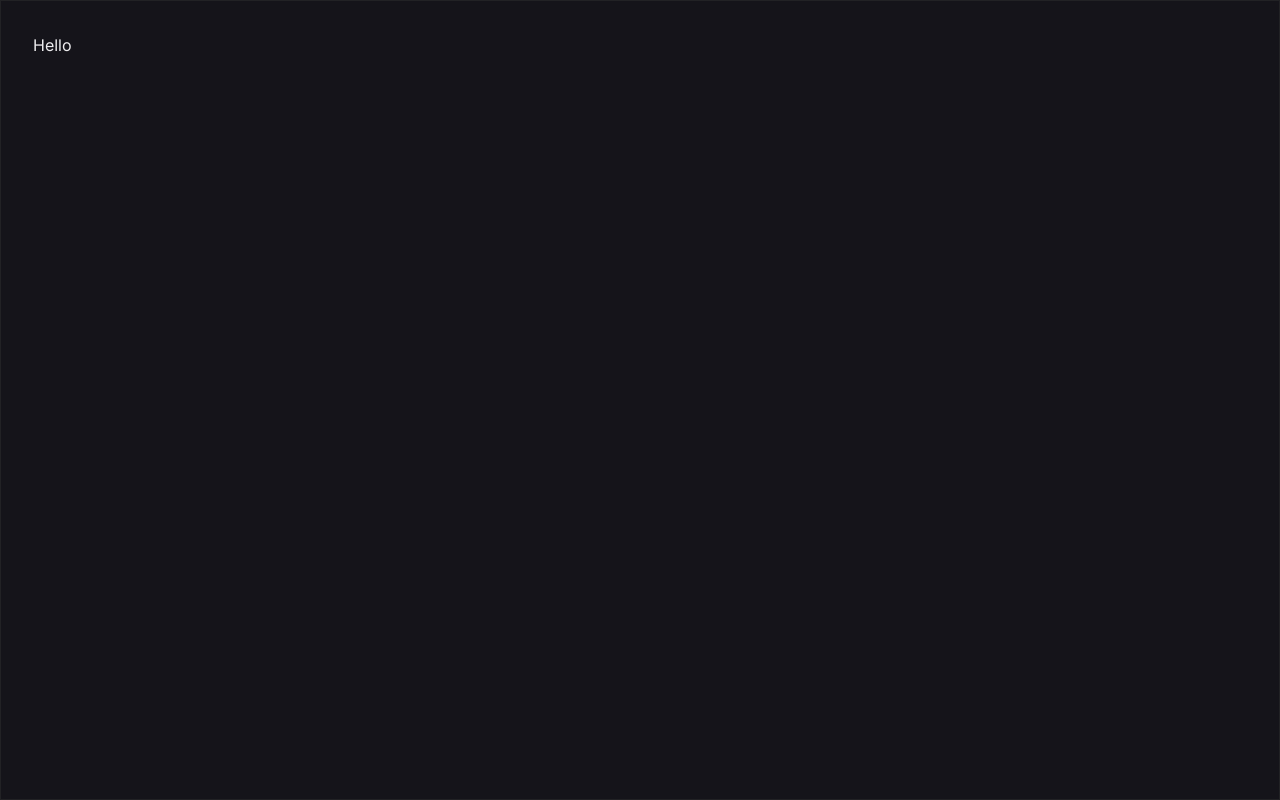
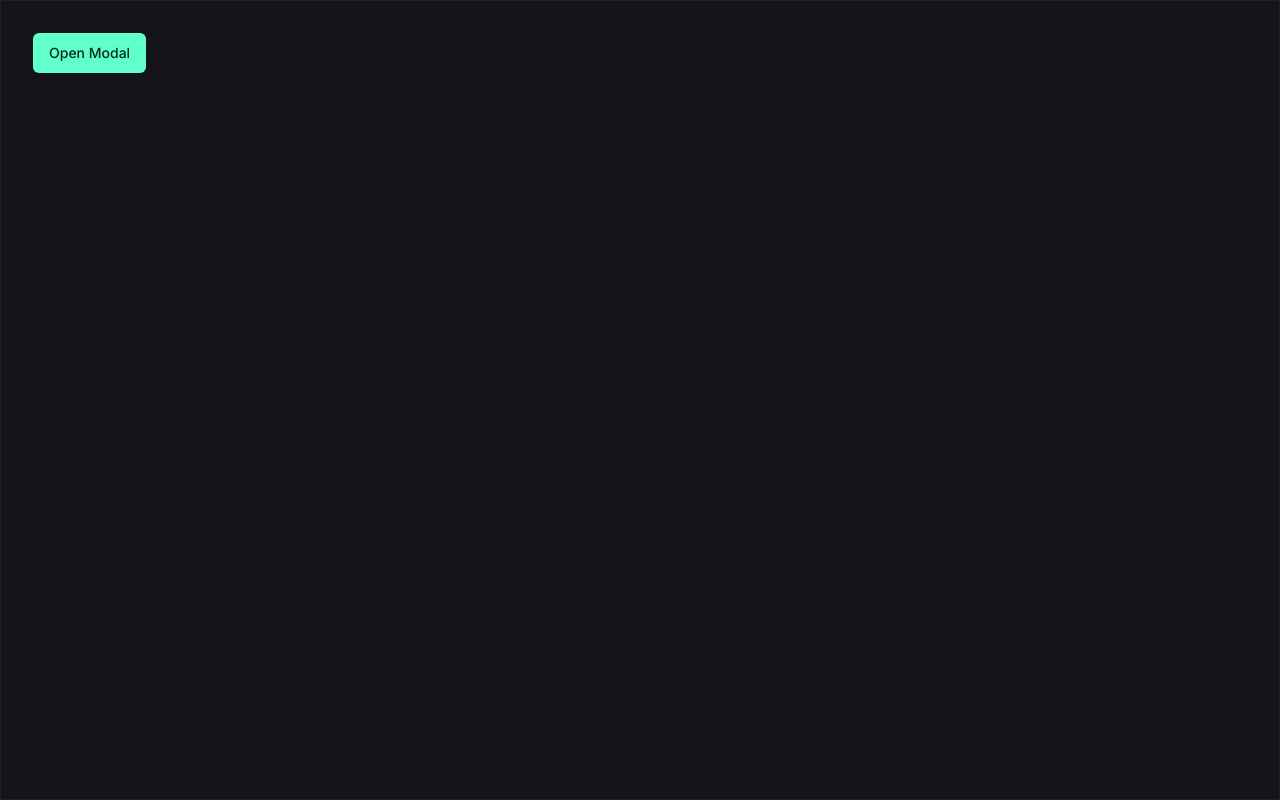
Before and after one commit to juliencrn/framer-motion-experiments, a Next.js app: page / in a window 1280 px wide. Built offline with nearby package versions, Linux system fonts and the light colour scheme.

Commit message:
Integrate static modal (without animation)

```diff
--- a/src/app/page.tsx
+++ b/src/app/page.tsx
@@ -3,7 +3,9 @@ import { Modal } from "@/components/modal";
 export default function Home() {
   return (
     <main className="flex min-h-screen flex-col">
-      <section className="flex-1 border container py-8">Hello</section>
+      <section className="flex-1 border container py-8">
+        <Modal />
+      </section>
     </main>
   );
 }
--- /dev/null
+++ b/src/components/modal.tsx
@@ -0,0 +1,74 @@
+"use client";
+
+import { cn } from "@/lib/utils";
+import React, { useState } from "react";
+import { buttonVariants } from "./ui/button";
+
+export function Modal() {
+  const [isOpen, setIsOpen] = useState(false);
+
+  const open = () => setIsOpen(true);
+  const close = () => setIsOpen(false);
+
+  return (
+    <>
+      <button
+        type="button"
+        onClick={isOpen ? close : open}
+        className={cn(buttonVariants({ variant: "default" }))}
+      >
+        Open Modal
+      </button>
+
+      {isOpen && (
+        <div
+          className="relative z-10"
+          aria-labelledby="modal-title"
+          role="dialog"
+          aria-modal="true"
+        >
+          <div
+            className="fixed inset-0 z-10 w-screen h-screen overflow-y-auto bg-black/80"
+            onClick={close}
+          >
+            <div className="flex min-h-full container justify-center items-center">
+              <ModalCard onClick={close} />
+            </div>
+          </div>
+        </div>
+      )}
+    </>
+  );
+}
+
+function ModalCard({ onClick }: { onClick?: () => void }) {
+  return (
+    <div className="relative overflow-hidden rounded-xl bg-card shadow-xl my-8 w-full max-w-lg p-6 flex flex-col gap-8 border border-border">
+      <div className="mt-3 text-center sm:ml-4 sm:mt-0 sm:text-left">
+        <h3 className="font-bold leading-6">Deactivate account</h3>
+        <div className="mt-2">
+          <p className="text-sm text-muted-foreground">
+            Are you sure you want to deactivate your account? All of your data
+            will be permanently removed. This action cannot be undone.
+          </p>
+        </div>
+      </div>
+      <div className="flex flex-col sm:flex-row-reverse gap-3">
+        <button
+          type="button"
+          className={cn(buttonVariants({ variant: "destructive" }))}
+          onClick={onClick}
+        >
+          Deactivate
+        </button>
+        <button
+          type="button"
+          className={cn(buttonVariants({ variant: "outline" }))}
+          onClick={onClick}
+        >
+          Cancel
+        </button>
+      </div>
+    </div>
+  );
+}
--- /dev/null
+++ b/src/components/ui/button.ts
@@ -0,0 +1,29 @@
+import type { VariantProps } from "class-variance-authority";
+import { cva } from "class-variance-authority";
+
+/** variants from shadcn/ui minus the animations and hover styles */
+export const buttonVariants = cva(
+  "inline-flex items-center justify-center whitespace-nowrap rounded-md text-sm font-medium ring-offset-background focus-visible:outline-none focus-visible:ring-2 focus-visible:ring-ring focus-visible:ring-offset-2 disabled:pointer-events-none disabled:opacity-50",
+  {
+    variants: {
+      variant: {
+        default: "bg-primary text-primary-foreground",
+        destructive: "bg-destructive text-destructive-foreground",
+        outline: "border border-input bg-background",
+        secondary: "bg-secondary text-secondary-foreground",
+        ghost: "hover:bg-accent",
+        link: "text-primary underline-offset-4 hover:underline",
+      },
+      size: {
+        default: "h-10 px-4 py-2",
+        sm: "h-9 rounded-md px-3",
+        lg: "h-11 rounded-md px-8",
+        icon: "h-10 w-10",
+      },
+    },
+    defaultVariants: {
+      variant: "default",
+      size: "default",
+    },
+  }
+);
```
